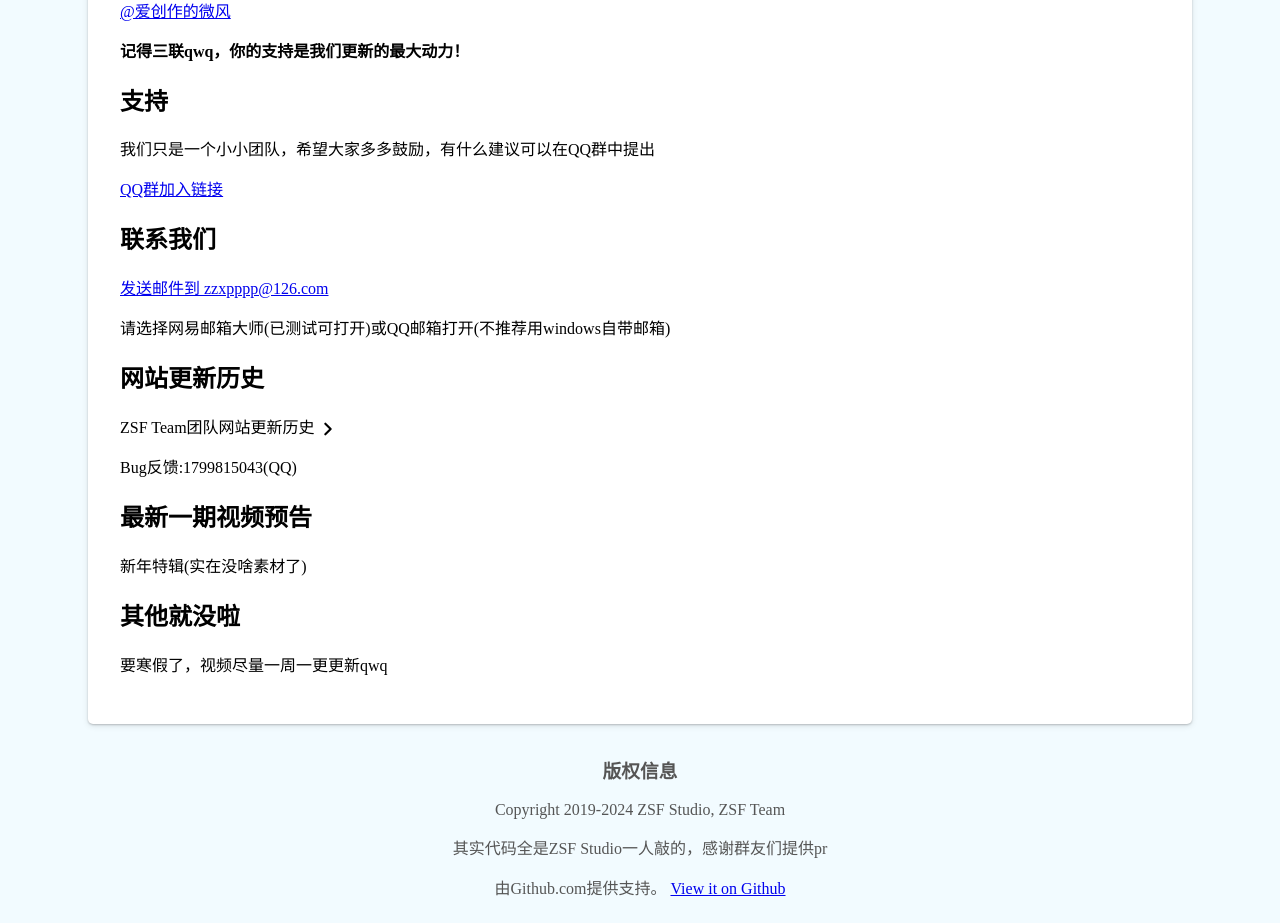
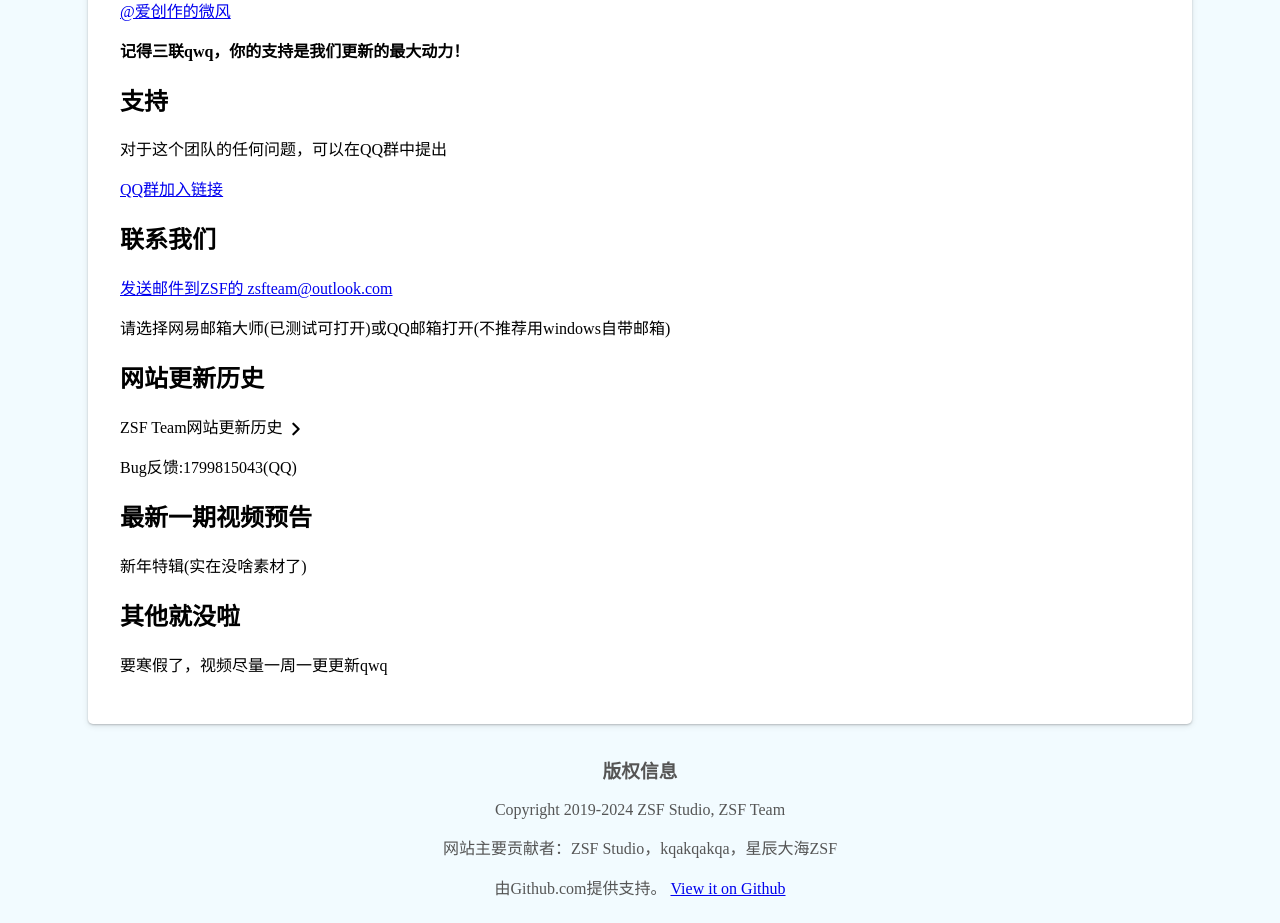
Before and after one commit to ZSFTeam/zsfteam.github.io, a plain HTML site: page index.html in a window 1280 px wide. Shown: the part 812-1735 px from the top of the page. Drawn offline with Linux system fonts and the light colour scheme.

Commit message:
Update some text.html

```diff
--- a/index.html
+++ b/index.html
@@ -32,14 +32,14 @@
         <p><a href="https://space.bilibili.com/3493084354578544">@爱创作的微风</a></p>
         <p><b>记得三联qwq，你的支持是我们更新的最大动力！</b></p>
         <h2>支持</h2>
-        <p>我们只是一个小小团队，希望大家多多鼓励，有什么建议可以在QQ群中提出</p>
+        <p>对于这个团队的任何问题，可以在QQ群中提出</p>
         <a href="https://jq.qq.com/?_wv=1027&k=ObuR2ZC2">QQ群加入链接</a>
         <h2>联系我们</h2>
-        <a href="mailto:zzxpppp@126.com">发送邮件到 zzxpppp@126.com</a>
+        <a href="zsfteam@outlook.com">发送邮件到ZSF的 zsfteam@outlook.com</a>
         <p>请选择网易邮箱大师(已测试可打开)或QQ邮箱打开(不推荐用windows自带邮箱)</p>
         <h2>网站更新历史</h2>
         <div id="button-showHistory" onclick="showHistory(this)">
-            <div>ZSF Team团队网站更新历史</div>
+            <div>ZSF Team网站更新历史</div>
             <svg id="icon-showHistory" viewBox="0 0 1024 1024" version="1.1" xmlns="http://www.w3.org/2000/svg"
                 xmlns:svg="http://www.w3.org/2000/svg">
                 <path fill="#000"
@@ -93,7 +93,7 @@
     <div id="footer">
         <h3>版权信息</h3>
         <p>Copyright 2019-2024 ZSF Studio, ZSF Team </p>
-        <p>其实代码全是ZSF Studio一人敲的，感谢群友们提供pr</p>
+        <p>网站主要贡献者：ZSF Studio，kqakqakqa，星辰大海ZSF</p>
         <p>
             由Github.com提供支持。
             <a href="https://github.com/ZSFTeam/zsfteam.github.io">View it on Github</a>
```
